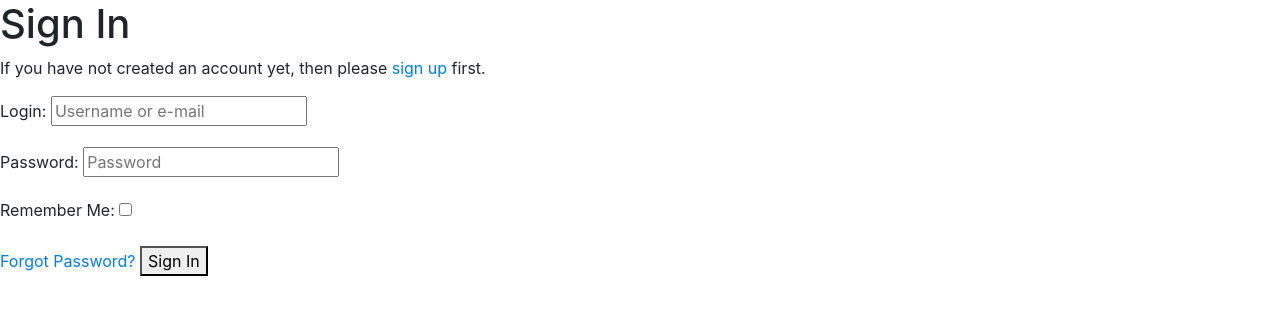
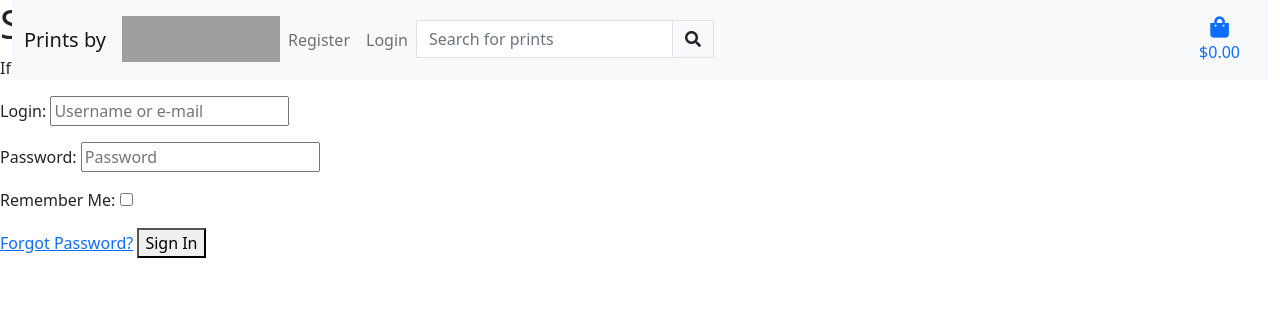
Before and after one commit to matiasconsiglio/prints, a Django app: page /accounts/login/ in a window 1280 px wide. Shown: the top 315 px of the page. Run offline with Django 3.2, Linux system fonts and the light colour scheme; some libraries are stand-ins or nearby versions; grey boxes are pictures that could not be loaded.

Commit message:
add header with navbar and collapse button

```diff
--- a/templates/base.html
+++ b/templates/base.html
@@ -4,7 +4,7 @@
 <html lang="en">
   <head>
 
-    {% block meta %}
+    <!-- {% block meta %}
         <meta http-equiv="X-UA-Compatible" content="ie=edge">
         <meta charset="utf-8">
         <meta name="viewport" content="width=device-width, initial-scale=1, shrink-to-fit=no">
@@ -27,12 +27,88 @@
     {% endblock %}
 
     {% block extra_js %}
-    {% endblock %}
+    {% endblock %} -->
+    <meta charset="UTF-8">
+    <meta http-equiv="X-UA-Compatible" content="IE=edge">
+    <meta name="viewport" content="width=device-width, initial-scale=1.0">
+    <meta name="description" content="Futuro Berg Prints">
+    <meta name="keywords" content="Prints, photography, profesional photographer">
+    <link rel="preconnect" href="https://fonts.gstatic.com">
+    <link rel="stylesheet" href="https://cdnjs.cloudflare.com/ajax/libs/font-awesome/5.15.3/css/all.min.css">
+    <link href="https://cdn.jsdelivr.net/npm/bootstrap@5.0.1/dist/css/bootstrap.min.css" rel="stylesheet"
+        integrity="sha384-+0n0xVW2eSR5OomGNYDnhzAbDsOXxcvSN1TPprVMTNDbiYZCxYbOOl7+AMvyTG2x" crossorigin="anonymous">
+    <script src="https://cdn.jsdelivr.net/npm/bootstrap@5.0.1/dist/js/bootstrap.bundle.min.js"
+        integrity="sha384-gtEjrD/SeCtmISkJkNUaaKMoLD0//ElJ19smozuHV6z3Iehds+3Ulb9Bn9Plx0x4" crossorigin="anonymous">
+    </script>
+    <link rel="stylesheet" type="text/css" href=" {% static 'css/style.css' %} ">
 
     <title>Prints {% block extra_title %}{% endblock %}</title>
   </head>
-  <body>
-    <header class="container-fluid fixed-top"></header>
+  <body class="d-flex flex-column h-100">
+    <header class="container-fluid fixed-top">
+      <nav class="navbar navbar-expand-lg navbar-light bg-light">
+        <div class="container-fluid">
+          <a class="navbar-brand" href="{% url 'home' %}">Prints by</a>
+          <h1 class="site-title">
+            <a href="https://www.futuroberg.com/" title="Futuro Berg" rel="home">
+              <img class="logo-retina" src="https://www.futuroberg.com/wp-content/uploads/2018/10/new-logo-site-small-1.png" alt="" width="158" height="46"/>
+            </a>
+          </h1>
+          <button class="navbar-toggler" type="button" data-bs-toggle="collapse" data-bs-target="#navbarSupportedContent" aria-controls="navbarSupportedContent" aria-expanded="false" aria-label="Toggle navigation">
+            <span class="navbar-toggler-icon"></span>
+          </button>
+          <div class="collapse navbar-collapse" id="navbarSupportedContent">
+            <ul class="navbar-nav me-auto mb-2 mb-lg-0">
+              <li class="nav-item">
+                {% if request.user.is_authenticated %}
+                {% if request.user.is_superuser %}
+                  <a href="" class="nav-link">Product Management</a>
+                {% endif %}
+              </li>
+              <li class="nav-item dropdown">
+                <a href="" class="nav-link">My Profile</a>
+              </li>
+              <li class="nav-item dropdown">
+                <a class="nav-link" href="{% url 'account_logout' %}">Logout</a>
+              </li>
+              {% else %}
+              <li class="nav-item dropdown">
+                <a class="nav-link" href="{% url 'account_signup' %}">Register</a>
+              </li>
+              <li class="nav-item dropdown">
+                  <a class="nav-link" href="{% url 'account_login' %}">Login</a>
+              </li>
+                {% endif %}
+            <form class="flex" method="GET" action="">
+              <div class="input-group w-100">
+                <input class="form-control border border-black rounded-0" type="text" name="q" placeholder="Search for prints">
+                <div class="input-group-append">
+                  <button class="form-control btn btn-black border border-black rounded-0" type="submit">
+                    <span class="icon">
+                      <i class="fas fa-search"></i>
+                    </span>
+                  </button>
+                </div>
+              </div>
+            </form>
+          </div>
+          <a class="{% if grand_total %}text-info font-weight-bold{% else %}text-black{% endif %} nav-link" href="">
+            <div class="text-center">
+              <div><i class="fas fa-shopping-bag fa-lg"></i></div>
+              <p class="my-0">
+                {% if grand_total %}
+                  ${{ grand_total|floatformat:2 }}
+                {% else %}
+                $0.00
+                {% endif %}
+              </p>
+            </div>
+          </a>
+        </div>
+      </nav>
+
+    </header>
+
 
     {% if messages %}
         <div class="message-container"></div>
```
